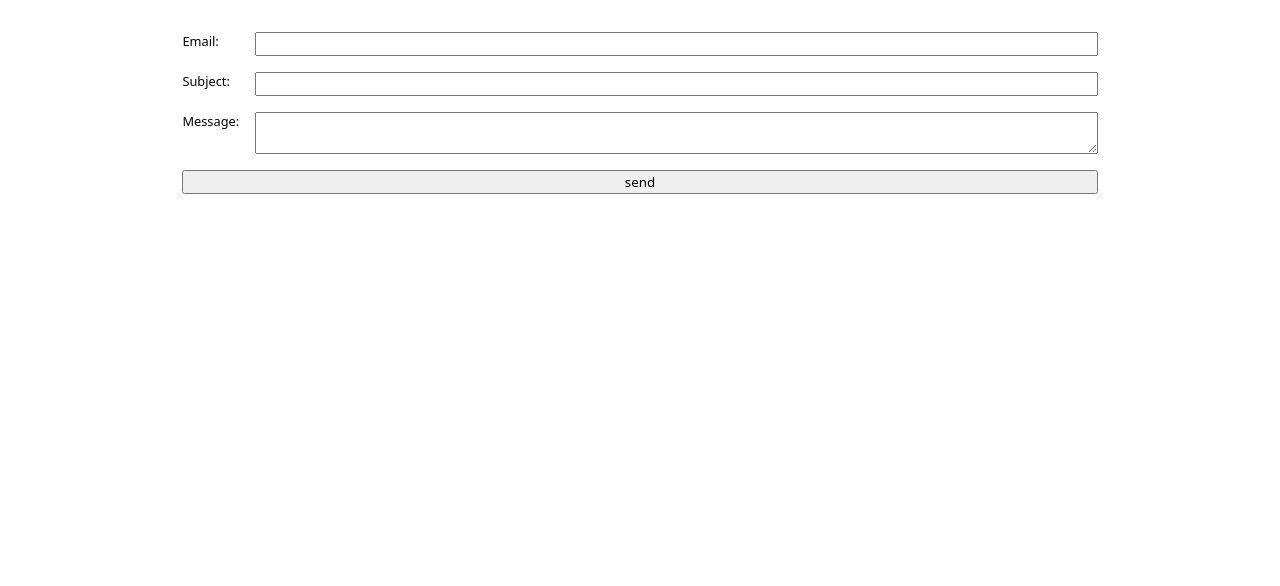
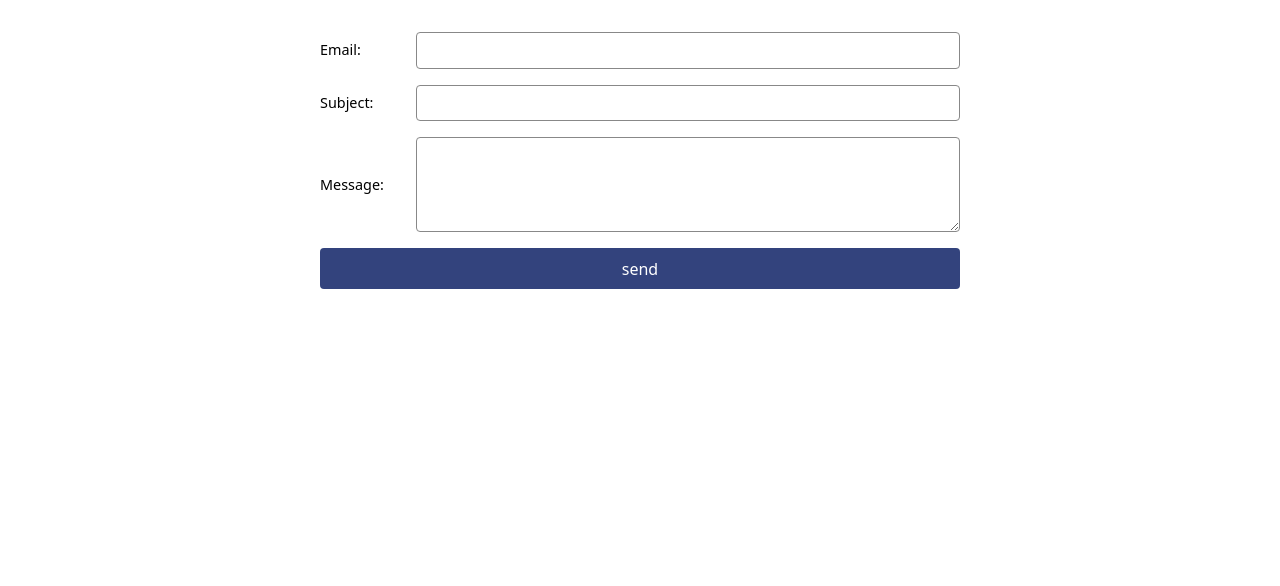
Before and after one commit to vcho116055/portfolio, a plain HTML site: page contact/index.html in a window 1280 px wide. Shown: the part 214-800 px from the top of the page. Drawn offline with Linux system fonts and the light colour scheme.

Commit message:
Update style.css

```diff
--- a/style.css
+++ b/style.css
@@ -58,17 +58,18 @@ input, textarea, button {
   }
 
 form {
-  display: grid;
-  grid-template-columns: auto 1fr;
-  gap: 1em;
+    display: grid;
+    gap: 1em;
+    max-width: 40rem;
+    margin-inline: auto;
   }
 
 label {
     display: grid;
-    grid-template-columns: subgrid;
-    grid-column: 1 / -1;
+    grid-template-columns: 6rem 1fr;
+    align-items: center;
     font-family: inherit;
-    font-size: 80%;
+    font-size: 0.9rem;
   }
 
 label.color-scheme {
@@ -81,12 +82,29 @@ label > span {
     grid-column: 1;
   }
 
-label > input, label > textarea {
+label > input,
+label > textarea {
     grid-column: 2;
+    padding: 0.4em;
+    border: 1px solid #888;
+    border-radius: 4px;
+    font-size: 1rem;
+  }
+
+textarea {
+    resize: vertical;
+    min-height: 5em;
   }
 
 button {
     grid-column: 1 / -1;
+    padding: 0.6em;
+    font-size: 1rem;
+    background-color: var(--color-accent);
+    color: white;
+    border: none;
+    border-radius: 4px;
+    cursor: pointer;
   }
 
 .projects {
```
